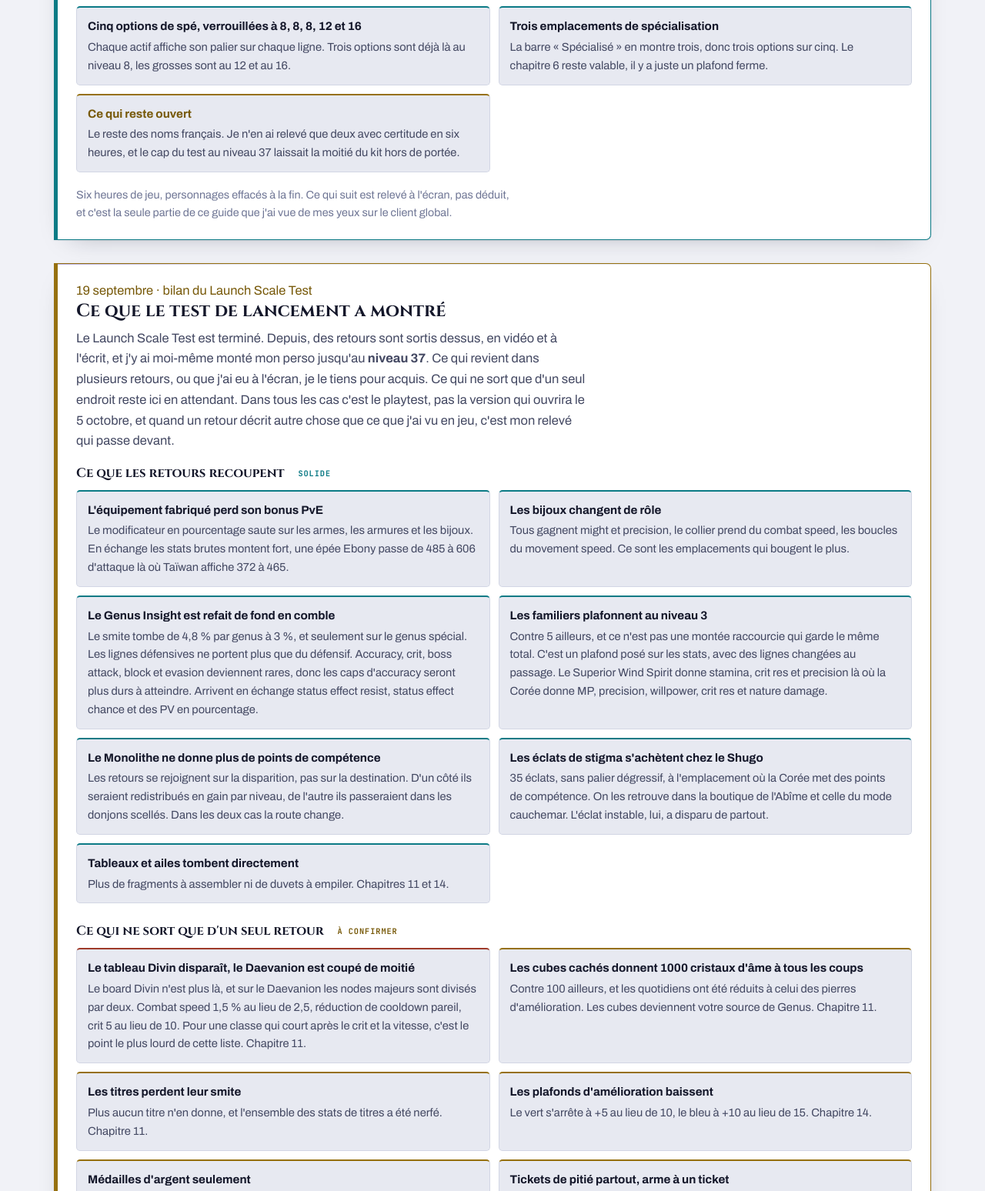
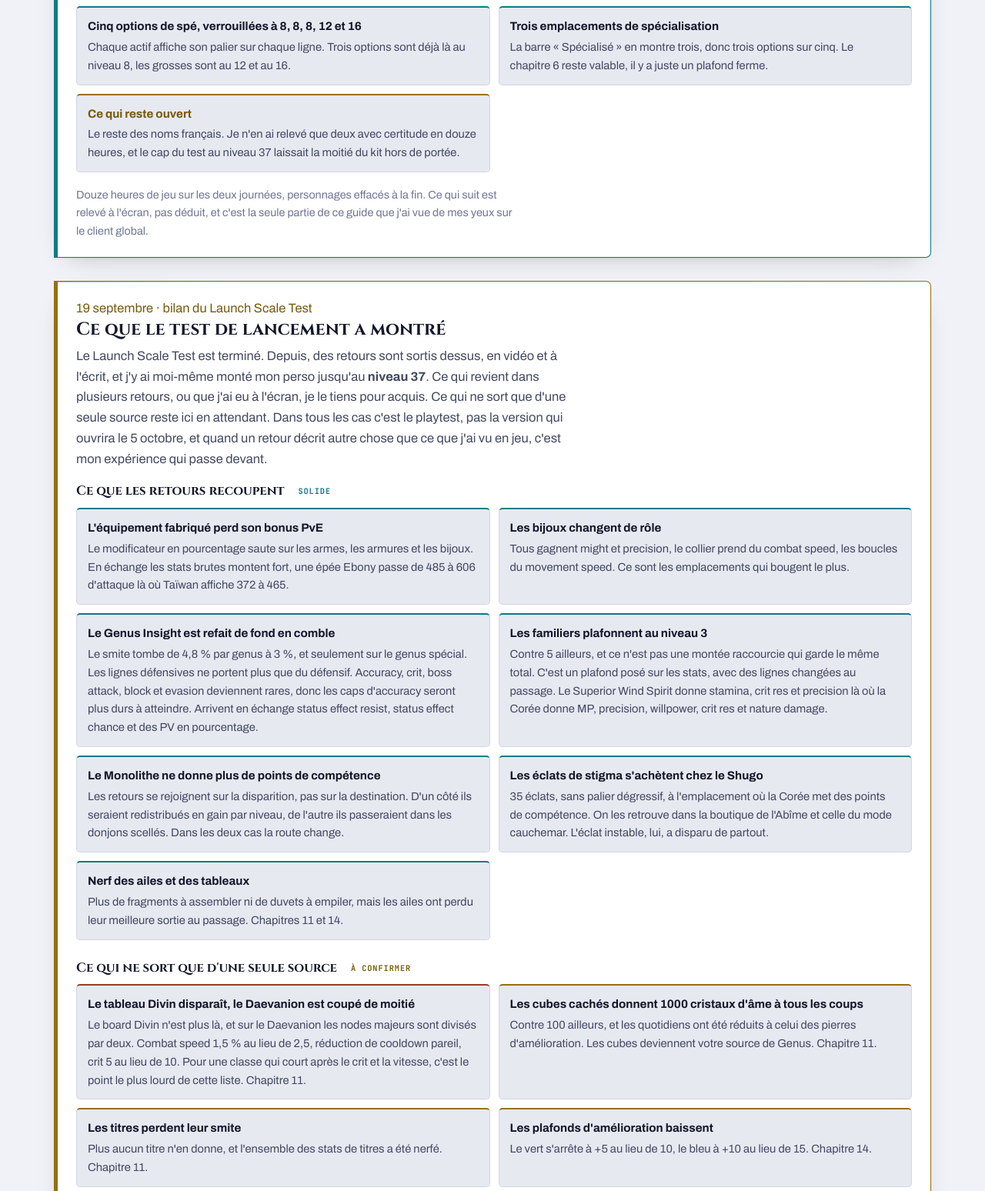
Before and after one commit to RyuuSandBox/Assassin-guide-de-Ryuu, a plain HTML site: page index.html in a window 1280 px wide. Shown: the part 1208-2756 px from the top of the page at 77% size. Drawn offline with Linux system fonts and the light colour scheme.

Commit message:
Add files via upload

```diff
--- a/index.html
+++ b/index.html
@@ -693,21 +693,21 @@ nav.toc.desk{display:none;}
     <h2>Ce que la b&ecirc;ta a tranch&eacute;</h2>
     <p>J'ai mont&eacute; mon Assassin jusqu'au <strong>niveau 37</strong> pendant le Launch Scale Test. Le pari central du guide tient, et j'ai pu relever en jeu des choses qu'aucune source ne donnait. Tout est repris au bon endroit dans les chapitres, rep&eacute;r&eacute; par la pastille <span class="bta">vu en b&ecirc;ta</span></p>
     <ul>
-      <li><b>Quatre slots de stigma</b>Le chiffre sur lequel tout ce guide est construit est le bon. C'est pr&eacute;sent&eacute; comme une limite de Saison&nbsp;1, la Saison&nbsp;2 devrait en rendre en m&ecirc;me temps qu'elle ajoutera le Pugiliste.</li>
+      <li><b>Quatre slots de stigma</b>Le chiffre sur lequel tout ce guide est construit est le bon. C'est pr&eacute;sent&eacute; comme une limite de Saison&nbsp;1, la Saison&nbsp;2 devrait en rajouter, en m&ecirc;me temps qu'elle ajoutera le Pugiliste.</li>
       <li><b>Les stigmas s'ouvrent au niveau 22</b>Par la qu&ecirc;te &laquo;&nbsp;&Agrave; l'&eacute;coute des voix&nbsp;&raquo;. Avant &ccedil;a le panneau entier est cadenass&eacute;, donc tout le chapitre&nbsp;7 commence au niveau 22.</li>
       <li><b>Les nodes de stigma tombent aux niveaux 5, 10, 15 et 20</b>Quatre nodes automatiques, rien &agrave; choisir. C'est exactement pour &ccedil;a que les ordres de mont&eacute;e du chapitre&nbsp;7 parlent de 5, de 10, de 15 et de 20, et pas d'autres chiffres.</li>
       <li><b>Le node 15 de Swift Contract multiplie Assault Stance</b>Le d&eacute;tail que je ne m'attendais pas &agrave; trouver. Il est pris en entier au chapitre&nbsp;7, et il change l'int&eacute;r&ecirc;t de monter ce stigma au-del&agrave; de 10.</li>
       <li><b>Cinq options de sp&eacute;, verrouill&eacute;es &agrave; 8, 8, 8, 12 et 16</b>Chaque actif affiche son palier sur chaque ligne. Trois options sont d&eacute;j&agrave; l&agrave; au niveau 8, les grosses sont au 12 et au 16.</li>
       <li><b>Trois emplacements de sp&eacute;cialisation</b>La barre &laquo;&nbsp;Sp&eacute;cialis&eacute;&nbsp;&raquo; en montre trois, donc trois options sur cinq. Le chapitre&nbsp;6 reste valable, il y a juste un plafond ferme.</li>
-      <li class="wip"><b>Ce qui reste ouvert</b>Le reste des noms fran&ccedil;ais. Je n'en ai relev&eacute; que deux avec certitude en six heures, et le cap du test au niveau 37 laissait la moiti&eacute; du kit hors de port&eacute;e.</li>
+      <li class="wip"><b>Ce qui reste ouvert</b>Le reste des noms fran&ccedil;ais. Je n'en ai relev&eacute; que deux avec certitude en douze heures, et le cap du test au niveau 37 laissait la moiti&eacute; du kit hors de port&eacute;e.</li>
     </ul>
-    <p>Six heures de jeu, personnages effac&eacute;s &agrave; la fin. Ce qui suit est relev&eacute; &agrave; l'&eacute;cran, pas d&eacute;duit, et c'est la seule partie de ce guide que j'ai vue de mes yeux sur le client global.</p>
+    <p>Douze heures de jeu sur les deux journ&eacute;es, personnages effac&eacute;s &agrave; la fin. Ce qui suit est relev&eacute; &agrave; l'&eacute;cran, pas d&eacute;duit, et c'est la seule partie de ce guide que j'ai vue de mes yeux sur le client global.</p>
   </section>
 
   <section class="j1box" id="j1">
     <span class="lab">19 septembre &middot; bilan du Launch Scale Test</span>
     <h2>Ce que le test de lancement a montr&eacute;</h2>
-    <p>Le Launch Scale Test est termin&eacute;. Depuis, des retours sont sortis dessus, en vid&eacute;o et &agrave; l'&eacute;crit, et j'y ai moi-m&ecirc;me mont&eacute; mon perso jusqu'au <strong>niveau 37</strong>. Ce qui revient dans plusieurs retours, ou que j'ai eu &agrave; l'&eacute;cran, je le tiens pour acquis. Ce qui ne sort que d'un seul endroit reste ici en attendant. Dans tous les cas c'est le playtest, pas la version qui ouvrira le 5 octobre, et quand un retour d&eacute;crit autre chose que ce que j'ai vu en jeu, c'est mon relev&eacute; qui passe devant.</p>
+    <p>Le Launch Scale Test est termin&eacute;. Depuis, des retours sont sortis dessus, en vid&eacute;o et &agrave; l'&eacute;crit, et j'y ai moi-m&ecirc;me mont&eacute; mon perso jusqu'au <strong>niveau 37</strong>. Ce qui revient dans plusieurs retours, ou que j'ai eu &agrave; l'&eacute;cran, je le tiens pour acquis. Ce qui ne sort que d'une seule source reste ici en attendant. Dans tous les cas c'est le playtest, pas la version qui ouvrira le 5 octobre, et quand un retour d&eacute;crit autre chose que ce que j'ai vu en jeu, c'est mon exp&eacute;rience qui passe devant.</p>
     <h3 class="deux">Ce que les retours recoupent<span class="cnt">solide</span></h3>
     <ul>
       <li class="ok"><b>L'&eacute;quipement fabriqu&eacute; perd son bonus PvE</b>Le modificateur en pourcentage saute sur les armes, les armures et les bijoux. En &eacute;change les stats brutes montent fort, une &eacute;p&eacute;e Ebony passe de 485 &agrave; 606 d'attaque l&agrave; o&ugrave; Ta&iuml;wan affiche 372 &agrave; 465.</li>
@@ -716,16 +716,16 @@ nav.toc.desk{display:none;}
       <li class="ok"><b>Les familiers plafonnent au niveau 3</b>Contre 5 ailleurs, et ce n'est pas une mont&eacute;e raccourcie qui garde le m&ecirc;me total. C'est un plafond pos&eacute; sur les stats, avec des lignes chang&eacute;es au passage. Le Superior Wind Spirit donne stamina, crit res et precision l&agrave; o&ugrave; la Cor&eacute;e donne MP, precision, willpower, crit res et nature damage.</li>
       <li class="ok"><b>Le Monolithe ne donne plus de points de comp&eacute;tence</b>Les retours se rejoignent sur la disparition, pas sur la destination. D'un c&ocirc;t&eacute; ils seraient redistribu&eacute;s en gain par niveau, de l'autre ils passeraient dans les donjons scell&eacute;s. Dans les deux cas la route change.</li>
       <li class="ok"><b>Les &eacute;clats de stigma s'ach&egrave;tent chez le Shugo</b>35 &eacute;clats, sans palier d&eacute;gressif, &agrave; l'emplacement o&ugrave; la Cor&eacute;e met des points de comp&eacute;tence. On les retrouve dans la boutique de l'Ab&icirc;me et celle du mode cauchemar. L'&eacute;clat instable, lui, a disparu de partout.</li>
-      <li class="ok"><b>Tableaux et ailes tombent directement</b>Plus de fragments &agrave; assembler ni de duvets &agrave; empiler. Chapitres 11 et 14.</li>
+      <li class="ok"><b>Nerf des ailes et des tableaux</b>Plus de fragments &agrave; assembler ni de duvets &agrave; empiler, mais les ailes ont perdu leur meilleure sortie au passage. Chapitres 11 et 14.</li>
     </ul>
-    <h3 class="une">Ce qui ne sort que d'un seul retour<span class="cnt">&agrave; confirmer</span></h3>
+    <h3 class="une">Ce qui ne sort que d'une seule source<span class="cnt">&agrave; confirmer</span></h3>
     <ul>
       <li class="att"><b>Le tableau Divin dispara&icirc;t, le Daevanion est coup&eacute; de moiti&eacute;</b>Le board Divin n'est plus l&agrave;, et sur le Daevanion les nodes majeurs sont divis&eacute;s par deux. Combat speed 1,5&nbsp;% au lieu de 2,5, r&eacute;duction de cooldown pareil, crit 5 au lieu de 10. Pour une classe qui court apr&egrave;s le crit et la vitesse, c'est le point le plus lourd de cette liste. Chapitre 11.</li>
       <li><b>Les cubes cach&eacute;s donnent 1000 cristaux d'&acirc;me &agrave; tous les coups</b>Contre 100 ailleurs, et les quotidiens ont &eacute;t&eacute; r&eacute;duits &agrave; celui des pierres d'am&eacute;lioration. Les cubes deviennent votre source de Genus. Chapitre 11.</li>
       <li><b>Les titres perdent leur smite</b>Plus aucun titre n'en donne, et l'ensemble des stats de titres a &eacute;t&eacute; nerf&eacute;. Chapitre 11.</li>
       <li><b>Les plafonds d'am&eacute;lioration baissent</b>Le vert s'arr&ecirc;te &agrave; +5 au lieu de 10, le bleu &agrave; +10 au lieu de 15. Chapitre 14.</li>
       <li><b>M&eacute;dailles d'argent seulement</b>Donc de l'&eacute;quipement Centurion en saison 1, et rien au-dessus. Plafond d'AP &agrave; 500&nbsp;000. Chapitre 17.</li>
-      <li><b>Tickets de piti&eacute; partout, arme &agrave; un ticket</b>Tous les donjons qui n'en avaient pas en ont maintenant, et la conversion d'arme co&ucirc;te un ticket au lieu de deux. Vos dagues seront plus faciles &agrave; cibler. Chapitre 14.</li>
+      <li><b>Tickets de pity partout, arme &agrave; un ticket</b>Tous les donjons qui n'en avaient pas en ont maintenant, et la conversion d'arme co&ucirc;te un ticket au lieu de deux. Vos dagues seront plus faciles &agrave; cibler. Chapitre 14.</li>
     </ul>
     <p>Le serveur n'a ouvert que quelques heures, six jours avant le lancement, et rien ne dit que le playtest soit exactement ce qui ouvrira le 5 octobre. Je remonterai ce qui bouge.</p>
   </section>
@@ -894,7 +894,7 @@ nav.toc.desk{display:none;}
       <section id="s4" class="rv">
         <span class="sec-num"><svg class="ic"><use href="#i-book"/></svg>Chapitre 04 — Le kit</span>
         <h2 class="sec">Les skills, et pourquoi je garde les noms anglais</h2>
-        <p class="sec-intro">Les noms français existent, la bêta les affiche.<span class="bta">vu en bêta</span> Je n'en ai relevé que deux avec certitude en six heures de test, et côté anglophone chaque source traduit encore le coréen à sa façon, j'ai croisé le même skill sous quatre noms différents. Je garde donc les noms anglais partout. C'est ce qui circule dans les guides, dans les vidéos et sur Discord, et c'est ce qui vous permettra d'ouvrir un build TW ou KR sans traduire dans votre tête.</p>
+        <p class="sec-intro">Les noms français existent, la bêta les affiche.<span class="bta">vu en bêta</span> Je n'en ai relevé que deux avec certitude en douze heures de test, et côté anglophone chaque source traduit encore le coréen à sa façon, j'ai croisé le même skill sous quatre noms différents. Je garde donc les noms anglais partout. C'est ce qui circule dans les guides, dans les vidéos et sur Discord, et c'est ce qui vous permettra d'ouvrir un build TW ou KR sans traduire dans votre tête.</p>
 
         <h3><svg class="ic"><use href="#i-star"/></svg>Les skills cœur</h3>
         <div class="kit">
```
